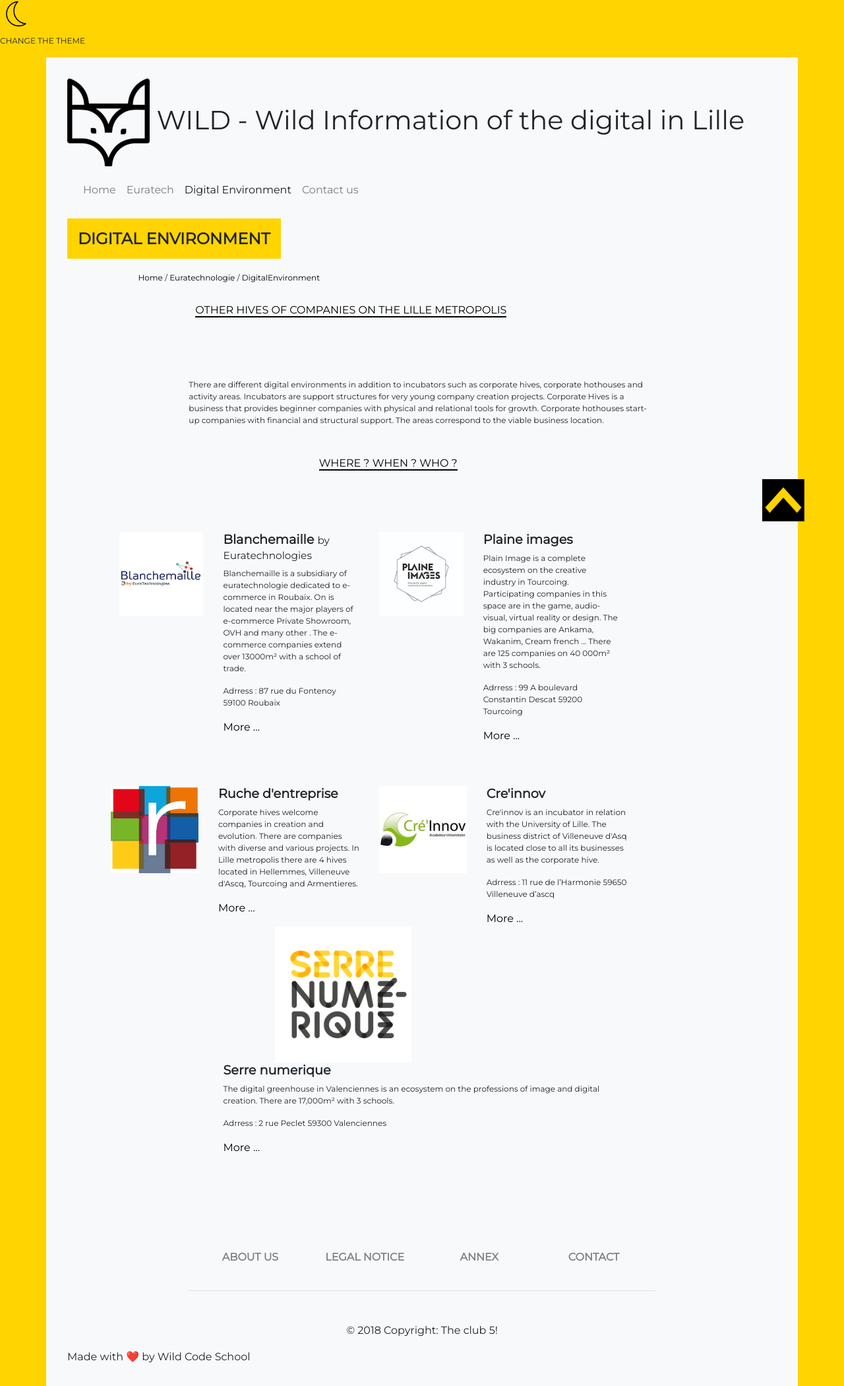
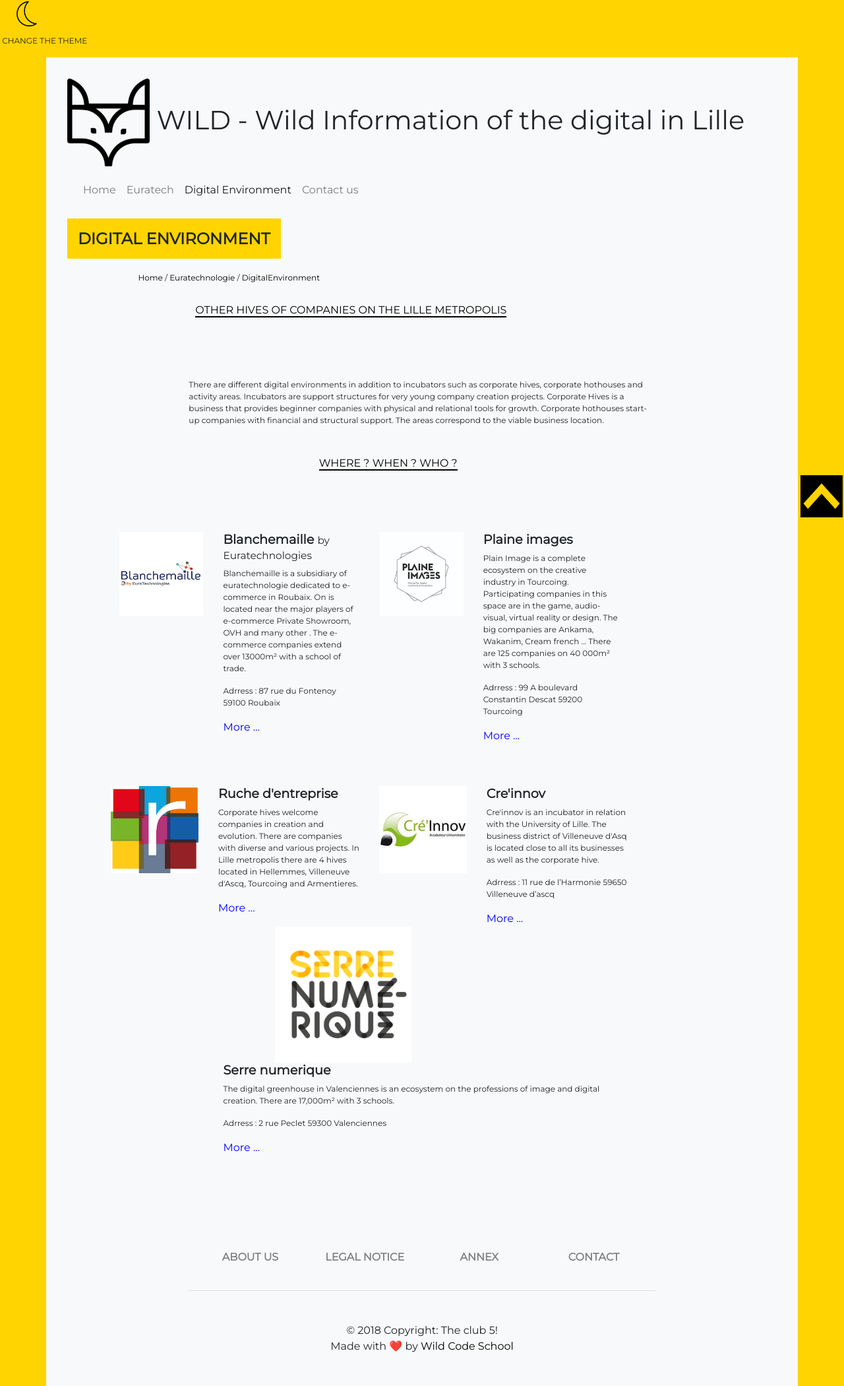
Before and after one commit to Delien/wcs-lille-0219-projet1-groupe5, a PHP site: page /DigitalEnvironment.php in a window 1280 px wide. Shown: the whole page at 66% size. Run offline with PHP 8.4, Linux system fonts and the light colour scheme; some libraries are stand-ins or nearby versions.

Commit message:
restyling somethings and improve responsivity and ux things

```diff
--- a/DigitalEnvironment.php
+++ b/DigitalEnvironment.php
@@ -62,7 +62,7 @@
                         The e-commerce companies extend over 13000m² with a school of trade.
                     </p>
                     <p>Adrress : 87 rue du Fontenoy 59100 Roubaix</p>
-                    <a href="https://blanchemaille-euratechnologies.com/" target="_blank">More ...</a>
+                    <a href="https://blanchemaille-euratechnologies.com/" target="_blank" class="intern_link">More ...</a>
                 </div>
                 <div class="col-2">
                     <img src="picture/logoEnv/logo-plaineimage.png" alt="logo plaine images">
@@ -75,7 +75,7 @@
                         There are 125 companies on 40 000m² with 3 schools.
                     </p>
                     <p>Adrress : 99 A boulevard Constantin Descat 59200 Tourcoing</p>
-                    <a href="https://www.plaine-images.fr/" target="_blank">More ...</a>
+                    <a href="https://www.plaine-images.fr/" target="_blank" class="intern_link">More ...</a>
                 </div>
 
             <div class="row">
@@ -89,7 +89,7 @@
                         There are companies with diverse and various projects.
                         In Lille metropolis there are 4 hives located in Hellemmes, Villeneuve d'Ascq, Tourcoing and Armentieres.
                     </p>
-                    <a href="https://www.lillemetropole.fr/fr/ruches-dentreprises" target="_blank">More ...</a>
+                    <a href="https://www.lillemetropole.fr/fr/ruches-dentreprises" target="_blank" class="intern_link">More ...</a>
                 </div>
                 <div class="col-2">
                     <img src="picture/logoEnv/logo-creinnov.png" alt="logo creinnov" target="_blank">
@@ -101,7 +101,7 @@
                     The business district of Villeneuve d'Asq is located close to all its businesses as well as the corporate hive.
                     </p>
                     <p>Adrress : 11 rue de l’Harmonie 59650 Villeneuve d’ascq</p>
-                    <a href="http://cre-innov.univ-lille1.fr/Presentation/" target="_blank">More ...</a>
+                    <a href="http://cre-innov.univ-lille1.fr/Presentation/" target="_blank" class="intern_link">More ...</a>
                 </div>
 
             </div>
@@ -115,7 +115,7 @@
                     There are 17,000m² with 3 schools.
                 </p>
                 <p>Adrress : 2 rue Peclet 59300 Valenciennes</p>
-                <a href="http://www.serre-numerique.fr/" target="_blank">More ...</a>
+                <a href="http://www.serre-numerique.fr/" target="_blank" class="intern_link">More ...</a>
             </div>
         </div>
     </section>
--- a/cssGlobal.css
+++ b/cssGlobal.css
@@ -3,62 +3,59 @@ Partie Commun
 */
 
 body {
-    font-family: 'Montserrat', sans-serif;
-    transition: all .6s ease-in;
-    background-color: #FFD400;
+  font-family: "Montserrat", sans-serif;
+  transition: all 0.6s ease-in;
+  background-color: #ffd400;
 }
 .container {
-    background-color : #f8f9fa;
+  background-color: #f8f9fa;
   padding: 2rem;
 }
 .tab {
   margin: 2%;
 }
 
-
 .row {
   margin-top: 4rem;
 }
 
-.titre1{
+.titre1 {
   width: 50%;
   margin-top: 1rem;
 }
-p{
-    font-size : 0.75rem;
+p {
+  font-size: 0.75rem;
 }
 .titrepage {
   text-transform: uppercase;
   font-weight: bold;
   padding: 1rem;
-    font-size : 1.5rem;
-    background-color: #FFD400;
+  font-size: 1.5rem;
+  background-color: #ffd400;
 }
 .header {
   margin-top: 2rem;
   margin-left: 10%;
 }
 
-.header p{
+.header p {
   font-size: 0.75rem;
 }
 
-
 .navbar {
   background-color: white;
-
 }
 
 #ecosystem {
-    padding : 1rem;
-    margin :3rem,0;
+  padding: 1rem;
+  margin: 3rem, 0;
   text-align: center;
 }
 
-#ecosystem h4{
-    text-align : left;
+#ecosystem h4 {
+  text-align: left;
   text-decoration: none;
-    font-size : 0.75rem;
+  font-size: 0.75rem;
   margin-top: 3rem;
 }
 
@@ -77,7 +74,7 @@ p{
   text-transform: uppercase;
   font-size: 2rem;
   border-bottom: 0.2rem solid black;
-    text-align: center ;
+  text-align: center;
   width: 100%;
 }
 h2 {
@@ -88,7 +85,6 @@ h2 {
 }
 .subtitle {
   border-bottom: 0.15rem solid black;
-
 }
 .history {
   margin-top: -3rem;
@@ -97,9 +93,9 @@ h2 {
 }
 
 a img:hover {
-    opacity : 0.3;
+  opacity: 0.3;
 }
-.our_select{
+.our_select {
   margin-top: 1rem;
   margin-right: 10rem; /*LA*/
 }
@@ -116,27 +112,26 @@ a img:hover {
   overflow-y: scroll;
 }
 
-.map_faci{
-    margin : 2rem,0;
+.map_faci {
+  margin: 2rem, 0;
 }
 
 .our_select h3 {
   font-weight: bold;
-    font-size : 1.2rem;
+  font-size: 1.2rem;
 }
 .htju {
   font-weight: bold;
-    font-size : 1.2rem;
+  font-size: 1.2rem;
   margin-bottom: 1rem;
 }
 
 li {
-    line-height : 2rem;
+  line-height: 2rem;
 }
 /*
 Partie home
 */
-
 
 h5 {
   font-size: 2em;
@@ -146,19 +141,24 @@ a {
   text-decoration: none;
   color: black;
 }
-
 a:hover {
   text-decoration: none;
-    color:#FFD400;
-
+  color: #ffd400;
 }
-
+.Positiontext a {
+  color: #ffd400;
+}
+.Positiontext a:hover {
+  text-decoration: underline;
+}
+.intern_link {
+  color: blue;
+}
 .roundedImage {
-
-    -webkit-border-radius:90px;
-    -moz-border-radius:90px;
-    border-radius:90px;
-    width:180px;
+  -webkit-border-radius: 90px;
+  -moz-border-radius: 90px;
+  border-radius: 90px;
+  width: 180px;
 }
 
 .containerphoto {
@@ -181,9 +181,9 @@ a:hover {
   position: center;
   text-align: center;
   margin: auto, 5em;
-  color:white;
-  font-size:1em;
-  width:692px;      /* même largeur que l’image */
+  color: white;
+  font-size: 1em;
+  width: 692px; /* même largeur que l’image */
 }
 
 .Positiontext {
@@ -199,7 +199,6 @@ Partie map
   font-size: 14px;
 }
 
-
 .map {
   order: 0;
   margin-left: 30px;
@@ -209,7 +208,7 @@ Partie map
 .evironnement {
   border-bottom: 2px solid grey;
   width: 29%;
-	height: 500px;;
+  height: 500px;
   overflow: auto;
   float: right;
 }
@@ -223,13 +222,13 @@ Partie map
   color: grey;
 }
 
-.footer a:hover{
-    color : black;
+.footer a:hover {
+  color: black;
   font-weight: blod;
 }
 
 .changeIMG {
-    background: url("picture/john-schnobrich.jpg") no-repeat center ;
+  background: url("picture/john-schnobrich.jpg") no-repeat center;
   background-size: cover;
   padding: 2rem;
 }
@@ -258,100 +257,103 @@ Partie map
 .error {
   color: red;
   background-image: white;
-
 }
 
 /* Css theme sombre */
 
 .dark {
-    background-color: #0A0A0A;
+  background-color: #0a0a0a;
   color: #ffffff;
-    transition: all .6s ease-in;
+  transition: all 0.6s ease-in;
 }
 
 .dark button {
-    height : 3rem;
-    width : 3rem ;
-    background-image : url("picture/sun.png");
+  height: 3rem;
+  width: 3rem;
+  background-image: url("picture/sun.png");
   background-size: contain;
-    background-repeat : no-repeat;
-    background-color : #1E1B1B;
+  background-repeat: no-repeat;
+  background-color: #1e1b1b;
 }
 
-.btn  {
-    height : 3rem;
-    width : 3rem ;
-    background-image : url("picture/moon.png");
+.btn {
+  height: 3rem;
+  width: 3rem;
+  background-image: url("picture/moon.png");
   background-size: contain;
-    background-repeat : no-repeat;
+  background-repeat: no-repeat;
 }
 
 .dark button:hover {
   font-weight: bold;
-    color : white ;
+  color: white;
 }
 
 .btn:hover {
   font-weight: bold;
 }
 
-.container.dark{
-    background : #1E1B1B;
+.container.dark {
+  background: #1e1b1b;
 }
 
-.dark h2 .subtitle{
+.dark h2 .subtitle {
   border-bottom: 0.15rem solid white;
 }
 
 .dark h6 a {
-    color : lightgrey;
+  color: lightgrey;
 }
 
 .dark h6 a:hover {
-    color : white;
-    font-weight: bold ;
+  color: white;
+  font-weight: bold;
 }
 
 .dark .bg-light {
-    background-color : #1E1B1B !important;
+  background-color: #1e1b1b !important;
 }
 
 #darkTrigger {
-    margin-bottom : 0.3rem ;
+  margin-bottom: 0.3rem;
+  margin-left: 1rem;
 }
 
 .dark .navbar-light .navbar-nav .nav-link {
-    color : lightgrey ;
+  color: lightgrey;
 }
 
 .dark .navbar-light .navbar-nav .nav-link:hover {
-    color : white ;
+  color: white;
 }
 
 .dark .navbar-light .navbar-nav .nav-link.active {
-    font-weight : bold ;
-    color : white ;
+  font-weight: bold;
+  color: white;
 }
 
 .dark .titrepage {
-    background-color : #0A0A0A ;
+  background-color: #0a0a0a;
 }
 
 .dark a {
-    color : yellow ;
+  color: yellow;
 }
 .arrowup {
   height: 4rem;
   width: 4rem;
   position: fixed;
-    bottom: 10px;
-    right: 60px;
+  bottom: 1rem;
+  right: 0.1rem;
 }
 
 .photo a {
-    color : black ;
+  color: black;
 }
 
 .dark .photo a {
-    color : white;
+  color: white;
 }
+.theme {
+  margin-left: 0.2rem;
+}
--- a/footer.php
+++ b/footer.php
@@ -30,8 +30,9 @@
             <hr class="rgba-white-light" style="margin: 0 15%;">
             <hr class="clearfix d-md-none rgba-white-light" style="margin: 10% 15% 5%;">
         </div>
-        <div class="footer-copyright text-center py-3">© 2018 Copyright: The club 5!</div>
-        <div> Made with &#x2764;&#xFE0F; by Wild Code School</div>
+        <div class="footer-copyright text-center py-3">© 2018 Copyright: The club 5!<br/>
+        Made with &#x2764;&#xFE0F; by <a href="https://wildcodeschool.fr/" target="_blank">Wild Code School</a>
+        </div>
     </footer>
 </div>
 <script src="https://code.jquery.com/jquery-3.3.1.slim.min.js" integrity="sha384-q8i/X+965DzO0rT7abK41JStQIAqVgRVzpbzo5smXKp4YfRvH+8abtTE1Pi6jizo" crossorigin="anonymous"></script>
```
Lines whose indentation alone changed are shown as unchanged.
